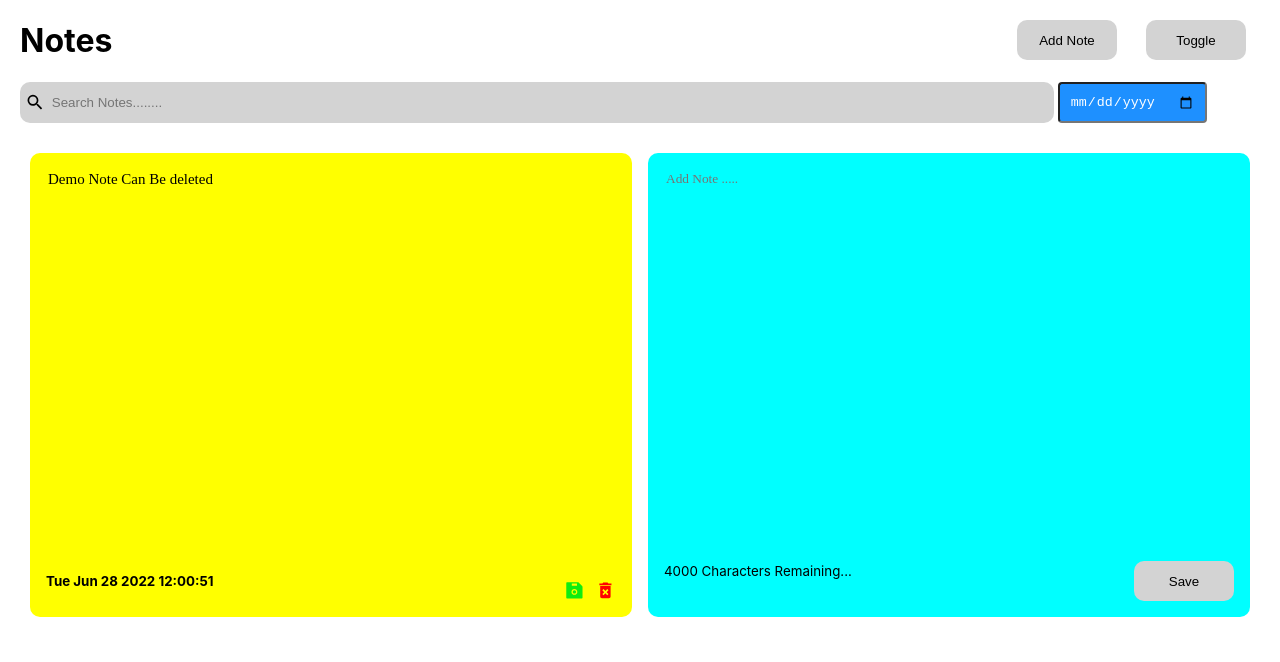
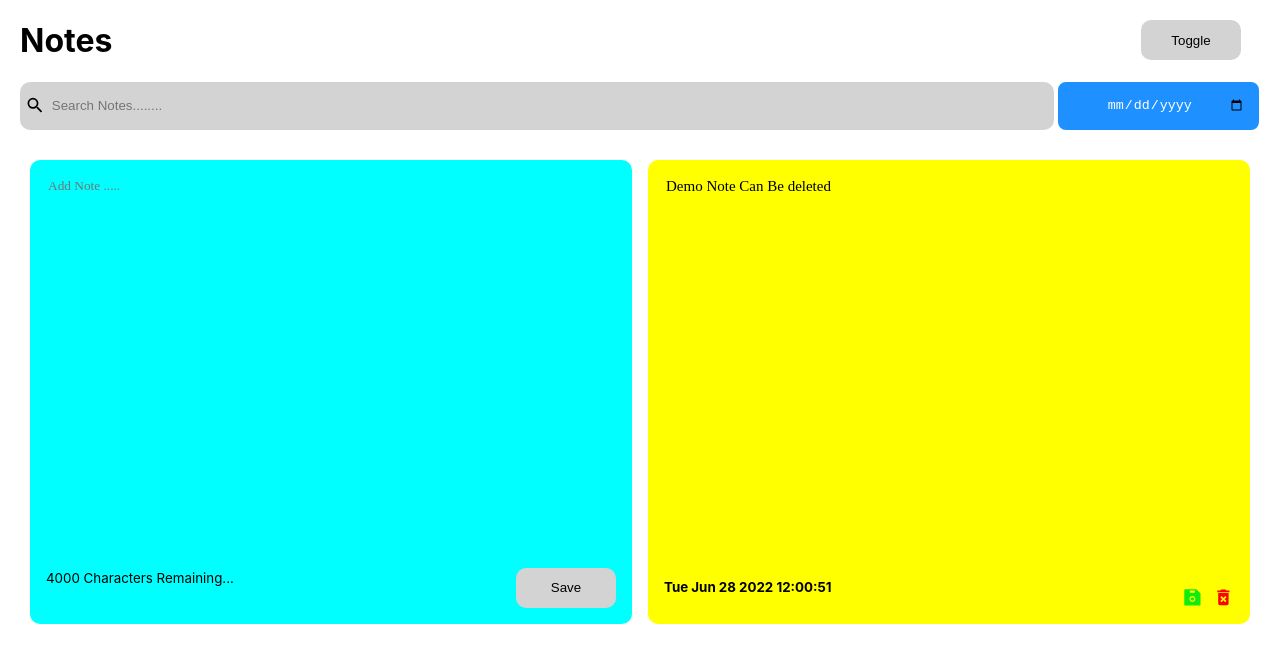
Before and after one commit to gaurangbhatt19/ReactStickyNotes, a React (Create React App) app: page / in a window 1280 px wide. Shown: the top 662 px of the page. Built offline with nearby package versions, Linux system fonts and the light colour scheme.

Commit message:
Issue resolved

```diff
--- a/src/App.js
+++ b/src/App.js
@@ -104,7 +104,7 @@ const App = () => {
           <NotesList
             notes={notes.filter((note) =>
               {
-                return searchDate==="dd-mm-yyyy" || searchDate===''?note.text.toLowerCase().includes(searchtext.toLowerCase()):(note.date.toLowerCase().includes(searchDate.toLowerCase()) &&note.text.toLowerCase().includes(searchtext.toLowerCase()))
+                return searchDate==="dd-mm-yyyy" || searchDate===''? note.text.toLowerCase().includes(searchtext.toLowerCase()):(note.date.toLowerCase().includes(searchDate.toLowerCase()) && note.text.toLowerCase().includes(searchtext.toLowerCase()))
               }
             )}
             handleAddNote={addNote}
--- a/src/components/Header.jsx
+++ b/src/components/Header.jsx
@@ -4,11 +4,11 @@ const Header = ({handleDarkMode}) => {
     return (
         <div className="header">
             <h1>Notes</h1>
-            <button className="save toggle" onClick={()=>{
-                document.getElementById("add_note").scrollIntoView();
+            {/* <button className="save toggle" onClick={()=>{
+                document.getElementById("add_note").scrollIntoView({ behavior: "smooth" });
             }}>
             Add Note
-            </button>
+            </button> */}
             <button className="save toggle" onClick={()=>
             handleDarkMode((previousDarkMode)=>!previousDarkMode)}>
 
--- a/src/components/NotesList.jsx
+++ b/src/components/NotesList.jsx
@@ -1,9 +1,8 @@
 
 import Notes from './Notes';
 import AddNote from './AddNote';
-import {selectorDate} from "../recoiljs/selectAtoms"
-import { useRecoilValue } from 'recoil';
-import {useEffect} from "react"
+
+
 
 
 const NotesList = ({ notes,handleAddNote,handleDeleteNote,handleEditNote,currentDate}) => {
@@ -14,15 +13,16 @@ const NotesList = ({ notes,handleAddNote,handleDeleteNote,handleEditNote,current
       return <Notes key={note.id} id={note.id} text={note.text} date={note.date} handleDeleteNote={handleDeleteNote} handleEditNote={handleEditNote} />
     })
 }
-    const searchDate=useRecoilValue(selectorDate);
+
 
     return (
         <>
         <div className="notes_list">
+            <AddNote handleAddNote={handleAddNote}/>
             {
              searchDateValue()
             }
-            <AddNote handleAddNote={handleAddNote}/>
+
 
         </div>
 
--- a/src/components/Search.jsx
+++ b/src/components/Search.jsx
@@ -2,16 +2,18 @@ import React,{useState} from 'react'
 import { MdSearch } from 'react-icons/md'
 import { useSetRecoilState, useRecoilValue } from 'recoil'
 import {atomDate} from '../recoiljs/atoms'
-import {selectorDate} from "../recoiljs/selectAtoms"
+
 
 const Search = ({handleSearchNote}) => {
     const setDateValue=useSetRecoilState(atomDate)
-    const [dateHTML,setHTMLDateValue]=useState("dd-mm-yyyy")
-    var date=useRecoilValue(selectorDate)
+    const [dateHTML,setHTMLDateValue]=useState("")
+    // var date=useRecoilValue(selectorDate)
+
+
     return (
         <div className="search">
         <div className="search_bar">
-          <MdSearch classsName="search_icon" size="1.3rem"/>
+          <MdSearch className="search_icon" size="1.3rem"/>
           <input onChange={(event)=>{
               handleSearchNote(event.target.value);
           }} type="text" placeholder="Search Notes........"></input>
@@ -19,18 +21,16 @@ const Search = ({handleSearchNote}) => {
         </div>
         <input type="date" className="search_by_date" value={dateHTML} onChange={(e)=>{
             setHTMLDateValue(e.target.value)
-            // console.log(dateHTML)
             if(e.target.value!==""){
                 const [year,month,day]=e.target.value.toString().split("-")
             const dateValue=new Date(year,parseInt(month)-1,day)
             setDateValue(dateValue.toString().split(" ").splice(0,4).join(" "));
-            // console.log(date, typeof date)
             }else{
-                setDateValue("dd-mm-yyyy")
-                // console.log(date, typeof date)
+                setDateValue("")
             }
 
         }}/>
+
         </div>
     )
 }
--- a/src/index.css
+++ b/src/index.css
@@ -19,7 +19,7 @@ body {
   background-color: aqua;
 }
 .notes_list::-webkit-scrollbar-thumb{
-  background-color: yellow;
+  background-color: orange;
 }
 
 
@@ -47,7 +47,7 @@ code {
   scrollbar-color: rebeccapurple green;
 }
 .notes {
-  background-color: yellow;
+  background-color: hsl(60, 100%, 50%);
   border-radius: 10px;
   padding: 1rem;
   height: 27em;
@@ -95,11 +95,12 @@ textarea {
   margin-top:20px;
 }
 .save:hover {
-  background-color: lightgreen;
+  background-color: yellow;
   cursor: pointer;
 }
 .notes.new {
   background-color: aqua;
+  max-width: 50vw;
 }
 .note_footer {
   display: flex;
@@ -128,12 +129,16 @@ textarea {
   grid-template-columns: 88% 12%;
 }
 .search_by_date{
-  border-radius: 4px;
+  border-radius: 8px;
+  height: 20px;
   padding: 10px;
+  border: 4px solid dodgerblue;
   background-color: dodgerblue;
   color: white;
   position: relative;
   left:-4em;
+  text-align: center;
+  width: 13em;
 }
 .search_bar {
   display: flex;
@@ -162,7 +167,7 @@ textarea {
 }
 .header {
   display: grid;
-  grid-template-columns: 80% 10% 10%;
+  grid-template-columns: 90%  10%;
   grid-gap: 5px;
   /* align-items: center; */
   /* justify-content: space-between; */
@@ -173,7 +178,7 @@ textarea {
 }
 .base_container {
   height: 120vh;
-  overflow-y: hidden;
+  overflow-y: scroll;
   overflow-x: hidden;
 }
 
--- a/src/recoiljs/atoms.js
+++ b/src/recoiljs/atoms.js
@@ -2,5 +2,5 @@ import {atom} from "recoil";
 
 export const atomDate= atom({
     key:"atom_date",
-    default:"dd-mm-yyyy"
+    default:""
 })
```
Also changed, not shown: package.json (+7 -0 lines), 2 other files (tests, documents, lock files or other folders).
